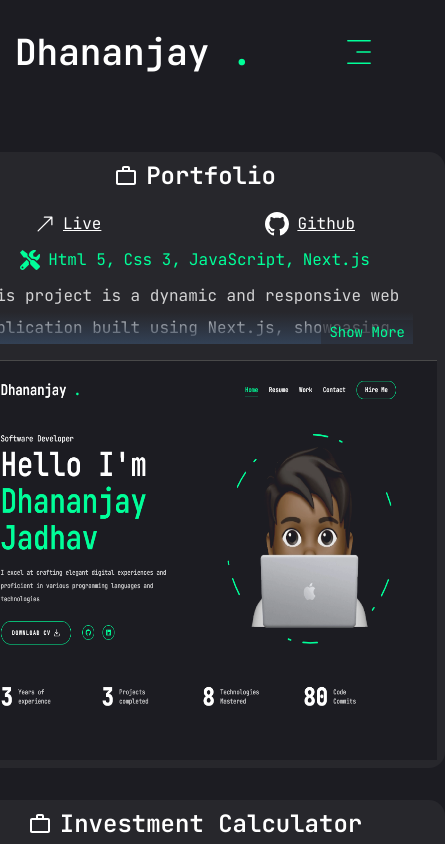
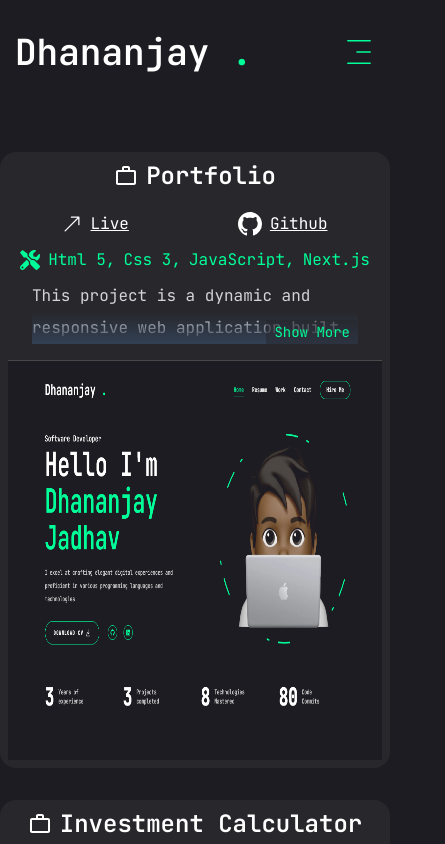
Before and after one commit to d2j1/portfolio, a Next.js app: page /portfolio/work in a window 390 px wide. Shown: the top 844 px of the page, 445 px wide, since content can reach past the window. Built offline with nearby package versions, Linux system fonts and the light colour scheme.

Commit message:
project card responsive issue fixed

```diff
--- a/app/work/Beta.jsx
+++ b/app/work/Beta.jsx
@@ -24,7 +24,7 @@ const ProjectCard = ({ project }) => {
   };
 
   return (
-    <div className="p-2 mb-8 w-[500px] bg-[#27272c] text-white rounded-2xl">
+    <div className="p-2 xl:mb-8 mb-8 mx-8 w-full xl:w-[500px] bg-[#27272c] text-white rounded-2xl">
       <div className="mb-4 flex items-center justify-center">
         <MdOutlineWorkOutline className="text-2xl  mr-2" />
         <h2 className="text-2xl font-semibold  text-center">{project.title}</h2>
```
